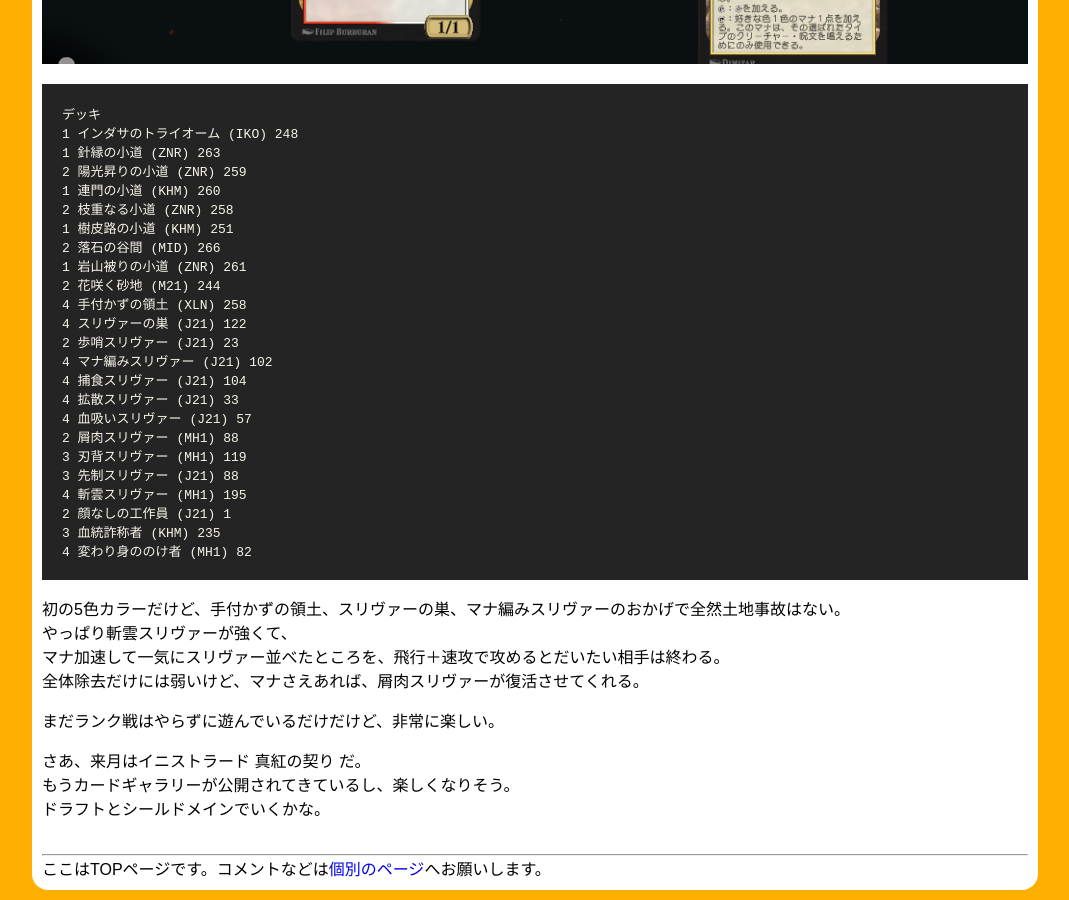
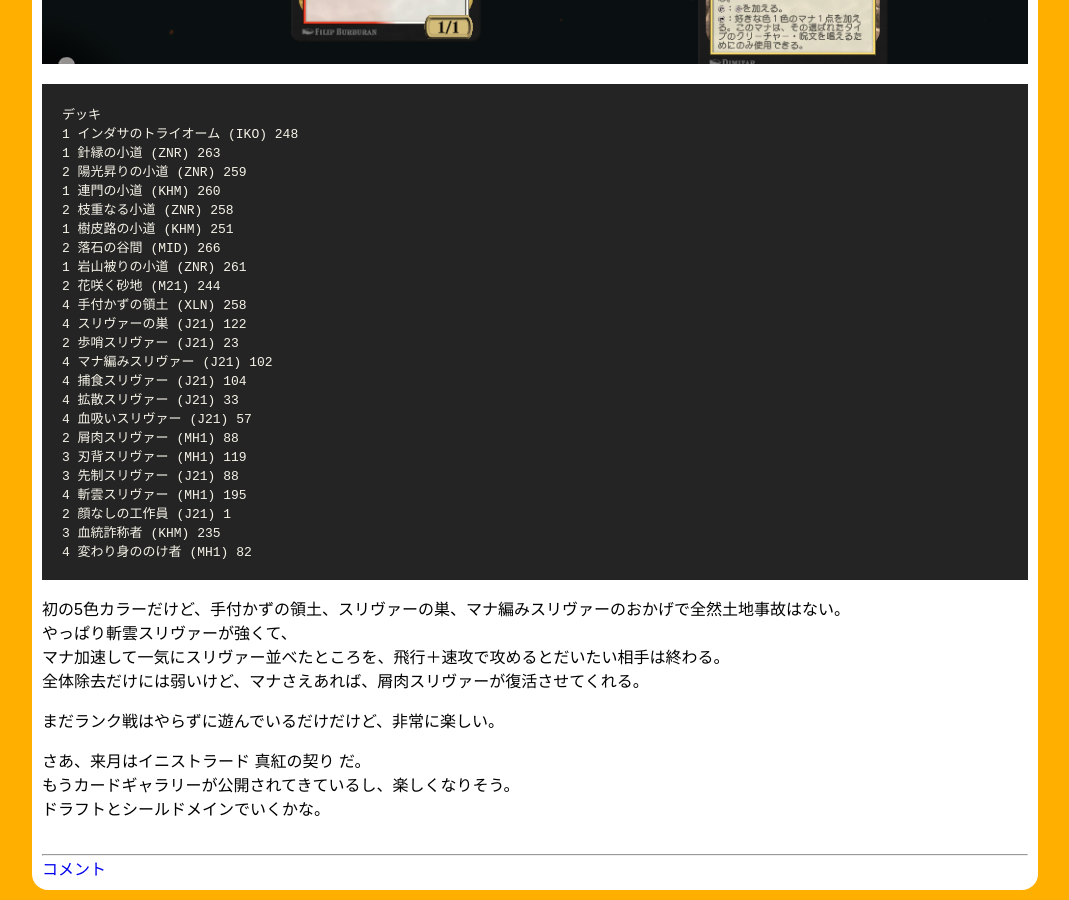
Before and after one commit to ryotakato/ryotakato.github.io, a Jekyll site: the page built from index.md, in a window 1280 px wide and 900 px high, scrolled down 3376 px. Shown: the whole window, without its empty margins (188-1257 px from the left). Built offline with Jekyll 4.4.1, drawn with Linux system fonts in a browser that asks for light colours.

Commit message:
modify index comment link

```diff
--- a/index.md
+++ b/index.md
@@ -25,5 +25,5 @@
   <br/>
 </div>
 <hr/>
-ここはTOPページです。コメントなどは<a href="{{ post.url }}">個別のページ</a>へお願いします。
+<a href="{{ post.url }}#comments-and-input">コメント</a>
 {% endfor %}
```
